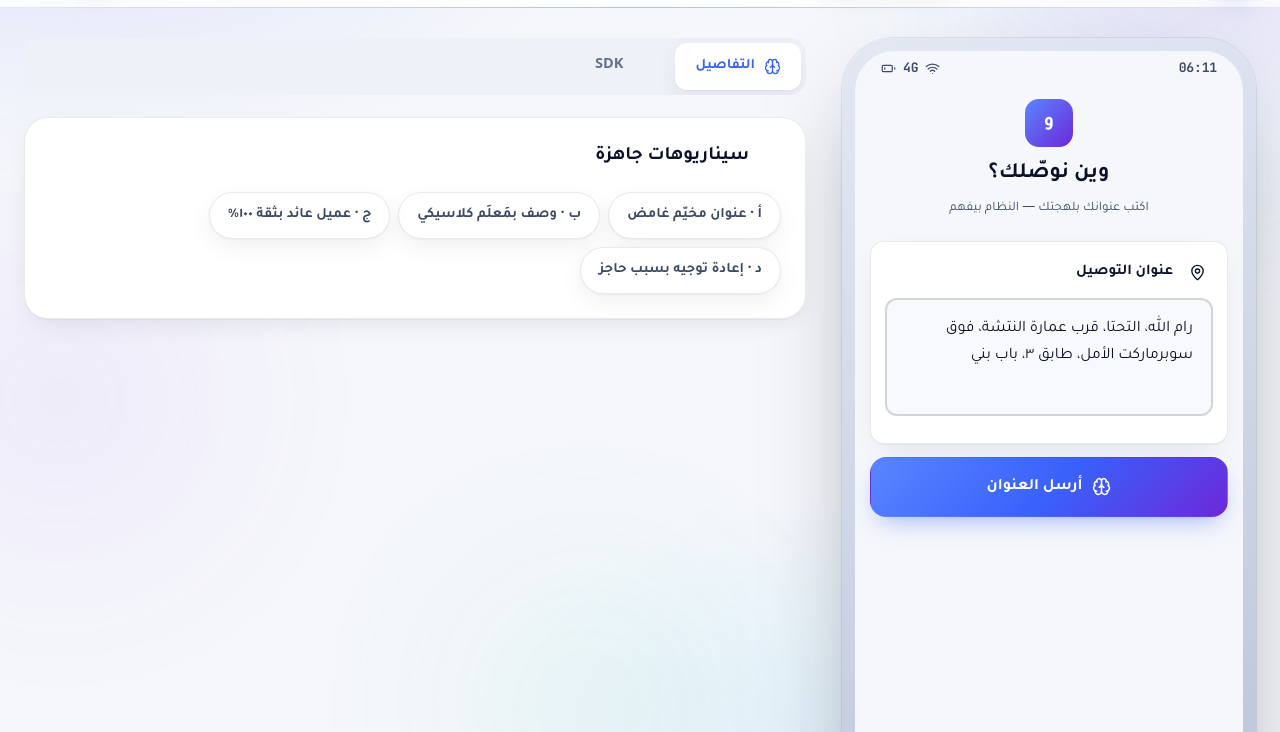
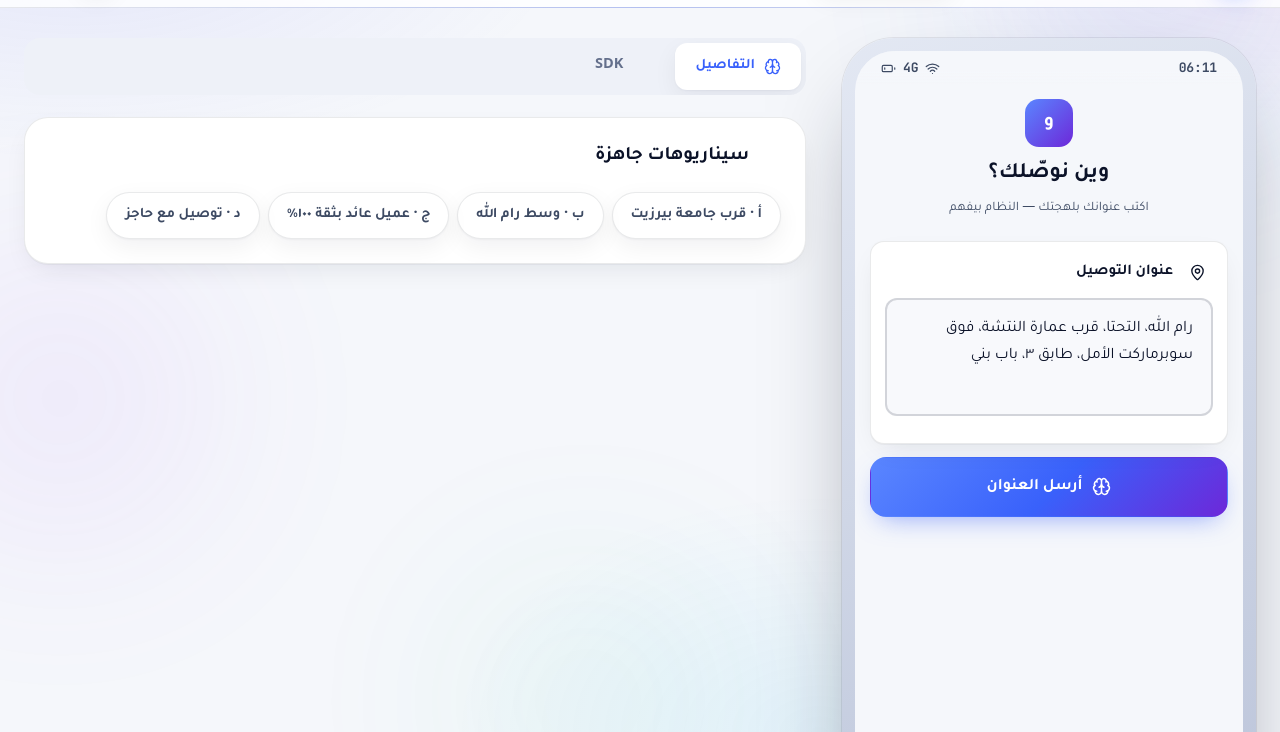
Before and after one commit to SimplyRuba/wusool, a plain HTML site: page frontend/index.html in a window 1280 px wide. Shown: the part 68-800 px from the top of the page. Drawn offline with Linux system fonts and the light colour scheme; no server answers.

Commit message:
ui: replace demo scenarios with real Palestinian locations
A: Birzeit University area (بيرزيت، قرب جامعة بيرزيت)
B: Central Ramallah / Al-Manara (رام الله، قرب دوار المنارة، عمارة زيدان)
C: Returning customer — Ramallah Al-Tahta (unchanged)
D: Bethlehem near Church of Nativity (بيت لحم، قرب كنيسة المهد)

Co-Authored-By: Claude Opus 4.6 (1M context) <noreply@anthropic.com>

```diff
--- a/frontend/index.html
+++ b/frontend/index.html
@@ -669,10 +669,10 @@ const TXT = {
   back:{ar:'رجوع',en:'Back'},
   toMap:{ar:'أكّد على الخريطة',en:'Confirm on the map'},
   toPrice:{ar:'شوف سعرك',en:'See your price'},
-  scA:{ar:'أ · عنوان مخيّم غامض',en:'A · Vague camp address'},
-  scB:{ar:'ب · وصف بمَعلَم كلاسيكي',en:'B · Classic landmark'},
+  scA:{ar:'أ · قرب جامعة بيرزيت',en:'A · Near Birzeit University'},
+  scB:{ar:'ب · وسط رام الله',en:'B · Central Ramallah'},
   scC:{ar:'ج · عميل عائد بثقة ١٠٠٪',en:'C · Returning · 100% trust'},
-  scD:{ar:'د · إعادة توجيه بسبب حاجز',en:'D · Checkpoint reroute'},
+  scD:{ar:'د · توصيل مع حاجز',en:'D · Delivery with checkpoint'},
 
   checkout:{ar:'إتمام الطلب',en:'Checkout'},
   storeName:{ar:'متجر زيتونة',en:'Zaytouna Store'},
@@ -882,21 +882,21 @@ function esc(s){return String(s).replace(/[&<>"]/g,c=>({'&':'&amp;','<':'&lt;','
    3 · DOMAIN DATA
    ============================================================ */
 const SCEN=[
- {id:'A',lab:'scA',seed:8123,density:'camp',center:[31.86174,35.22214],
-  raw:{ar:'مخيم قلنديا، حارة الجامع، بعد محل أبو سمير للخضار، البيت اللي إله بوابة زرقا',
-       en:'Qalandia Camp, mosque quarter, after Abu Samir vegetable shop, the house with the blue gate'},
-  voice:{ar:'آه… أنا بمخيم قلنديا، من عند الحاجز اطلع دغري، حارة الجامع، بعد محل أبو سمير للخضار على طول، البيت اللي إله بوابة زرقا، الطابق الأرضي',
-         en:'Uh… I am in Qalandia Camp, from the checkpoint go straight, the mosque quarter, right after Abu Samir vegetable shop, the house with the blue gate, ground floor'},
-  known:false,photo:false,drops:0,radius:85,code:'QL-7X2M',
-  cityLab:{ar:'مخيم قلنديا',en:'Qalandia Camp'},zone:{ar:'شمال القدس',en:'North Jerusalem'}},
-
- {id:'B',lab:'scB',seed:4471,density:'urban',center:[32.22262,35.24164],
-  raw:{ar:'نابلس، رفيديا، خلف المستشفى العربي التخصصي، عمارة القصر، طابق ٤، الشقة اليسار',
-       en:'Nablus, Rafidia, behind the Arab Specialised Hospital, Al-Qasr building, floor 4, left apartment'},
-  voice:{ar:'مرحبا، أنا بنابلس، رفيديا، ورا المستشفى العربي التخصصي، عمارة القصر، الطابق الرابع، الشقة اللي على الشمال',
-         en:'Hello, I am in Nablus, Rafidia, behind the Arab Specialised Hospital, Al-Qasr building, fourth floor, apartment on the left'},
-  known:false,photo:false,drops:1,radius:48,code:'NB-3K9D',
-  cityLab:{ar:'نابلس',en:'Nablus'},zone:{ar:'رفيديا',en:'Rafidia'}},
+ {id:'A',lab:'scA',seed:8123,density:'urban',center:[31.96260,35.17050],
+  raw:{ar:'بيرزيت، قرب جامعة بيرزيت، خلف مكتبة الجامعة، عمارة أبو خالد، طابق ٢',
+       en:'Birzeit, near Birzeit University, behind the university library, Abu Khalid building, floor 2'},
+  voice:{ar:'أنا ببيرزيت، قرب الجامعة، خلف المكتبة، عمارة أبو خالد، الطابق الثاني',
+         en:'I am in Birzeit, near the university, behind the library, Abu Khalid building, second floor'},
+  known:false,photo:false,drops:0,radius:85,code:'BZ-7X2M',
+  cityLab:{ar:'بيرزيت',en:'Birzeit'},zone:{ar:'قرب الجامعة',en:'Near university'}},
+
+ {id:'B',lab:'scB',seed:4471,density:'urban',center:[31.90332,35.20583],
+  raw:{ar:'رام الله، قرب دوار المنارة، عمارة زيدان، الطابق الثالث، بجانب سوبرماركت الأمل',
+       en:'Ramallah, near Al-Manara roundabout, Zidan building, 3rd floor, next to Al-Amal supermarket'},
+  voice:{ar:'رام الله، عند المنارة، عمارة زيدان، طابق ثلاثة، جنب سوبرماركت الأمل',
+         en:'Ramallah, at Al-Manara, Zidan building, floor three, next to Al-Amal supermarket'},
+  known:false,photo:false,drops:0,radius:48,code:'RM-3K9D',
+  cityLab:{ar:'رام الله',en:'Ramallah'},zone:{ar:'المنارة',en:'Al-Manara'}},
 
  {id:'C',lab:'scC',seed:9013,density:'dense',center:[31.89962,35.20418],
   raw:{ar:'رام الله، التحتا، قرب عمارة النتشة، فوق سوبرماركت الأمل، طابق ٣، باب بني',
@@ -906,13 +906,13 @@ const SCEN=[
   known:true,photo:true,drops:14,radius:11,code:'RM-4F2K',
   cityLab:{ar:'رام الله',en:'Ramallah'},zone:{ar:'التحتا',en:'Al-Tahta'}},
 
- {id:'D',lab:'scD',seed:6207,density:'camp',center:[31.69752,35.19085],
-  raw:{ar:'بيت لحم، مخيم الدهيشة، مقابل مدرسة الأونروا، عمارة أبو عيشة، طابق ٢',
-       en:'Bethlehem, Dheisheh Camp, opposite the UNRWA school, Abu Aisha building, floor 2'},
-  voice:{ar:'بيت لحم، مخيم الدهيشة، قبالة مدرسة الأونروا، عمارة أبو عيشة، الطابق التاني، وانتبه في حاجز على مدخل المخيم',
-         en:'Bethlehem, Dheisheh Camp, opposite the UNRWA school, Abu Aisha building, second floor, and watch out there is a checkpoint at the camp entrance'},
+ {id:'D',lab:'scD',seed:6207,density:'urban',center:[31.69752,35.19085],
+  raw:{ar:'بيت لحم، قرب كنيسة المهد، عمارة أبو عيشة، طابق ٢',
+       en:'Bethlehem, near Church of the Nativity, Abu Aisha building, floor 2'},
+  voice:{ar:'بيت لحم، جنب كنيسة المهد، عمارة أبو عيشة، الطابق التاني',
+         en:'Bethlehem, next to Church of the Nativity, Abu Aisha building, second floor'},
   known:true,photo:true,drops:5,radius:26,code:'BL-8T5R',
-  cityLab:{ar:'بيت لحم',en:'Bethlehem'},zone:{ar:'مخيم الدهيشة',en:'Dheisheh Camp'}},
+  cityLab:{ar:'بيت لحم',en:'Bethlehem'},zone:{ar:'البلدة القديمة',en:'Old City'}},
 ];
 
 const GHOST_DB=[
```
